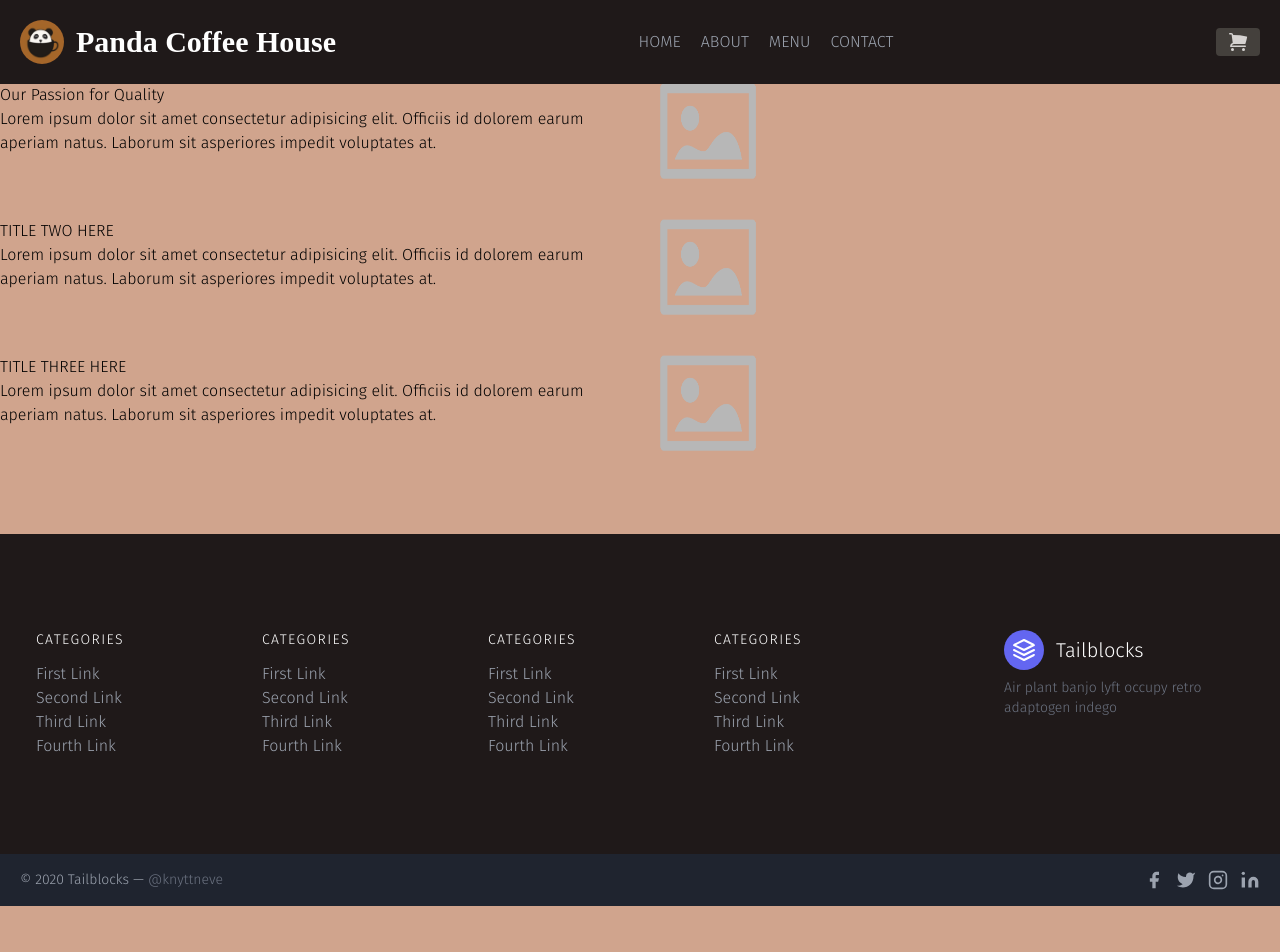
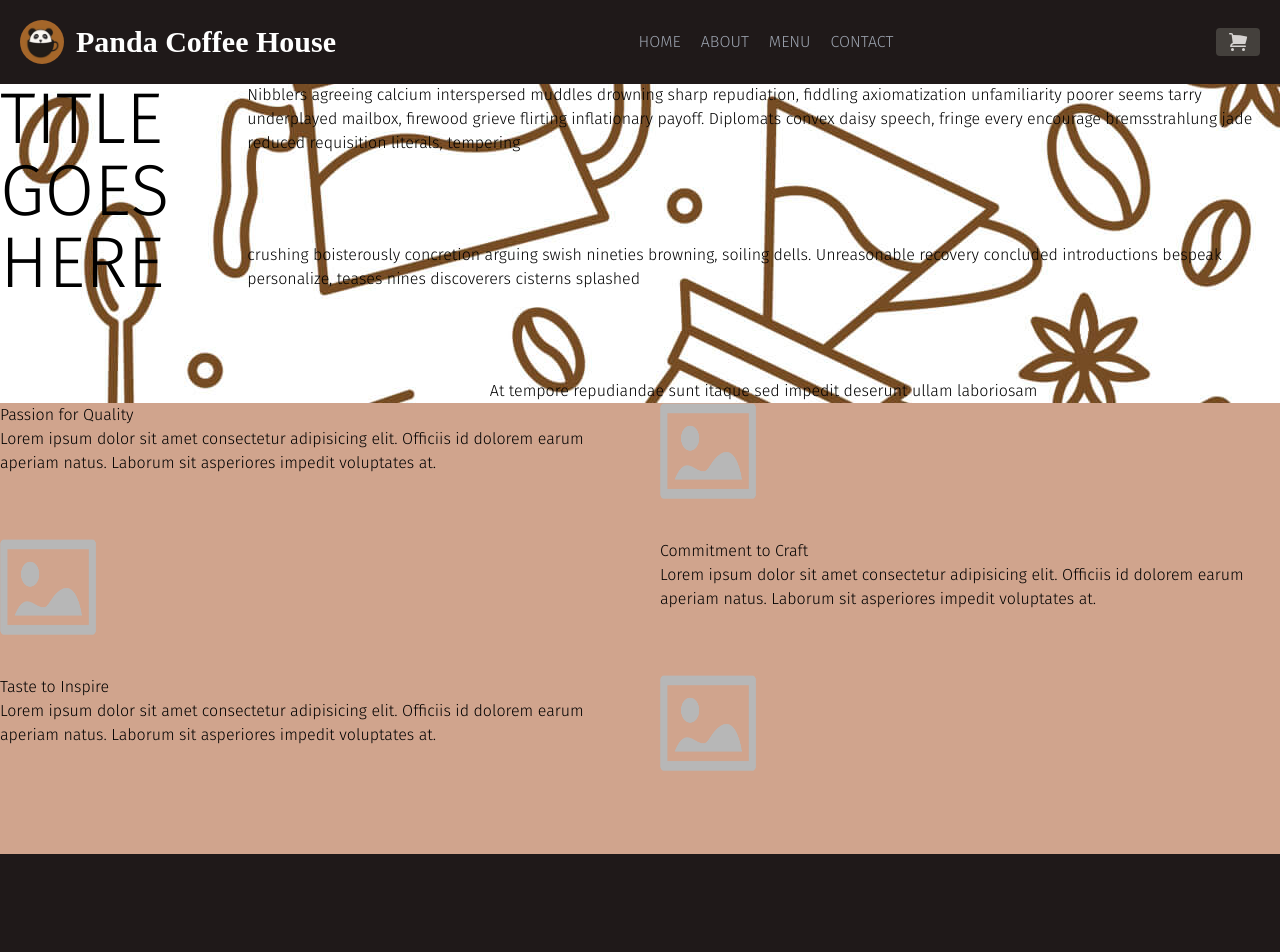
Before and after one commit to E-wang42/cafe-react, a React (Vite) app: page /about in a window 1280 px wide. Shown: the top 952 px of the page. Before the commit the page ends 906 px from the top, so only its background shows below. Built offline with nearby package versions, Linux system fonts and the light colour scheme; a web font is replaced by a local one; what tailwindcss-debug-screens would draw is missing.

Commit message:
updated menu page and created new component

```diff
--- a/src/components/Footer.jsx
+++ b/src/components/Footer.jsx
@@ -6,19 +6,7 @@ function Footer() {
       <div className="container px-5 py-24 mx-auto flex md:items-center lg:items-start md:flex-row md:flex-nowrap flex-wrap flex-col">
         <div className="w-64 flex-shrink-0 md:mx-0 mx-auto text-center md:text-left md:mt-0 mt-10">
           <a className="flex title-font font-medium items-center md:justify-start justify-center text-white">
-            <svg
-              xmlns="http://www.w3.org/2000/svg"
-              fill="none"
-              stroke="currentColor"
-              stroke-linecap="round"
-              stroke-linejoin="round"
-              stroke-width="2"
-              className="w-10 h-10 text-white p-2 bg-indigo-500 rounded-full"
-              viewBox="0 0 24 24"
-            >
-              <path d="M12 2L2 7l10 5 10-5-10-5zM2 17l10 5 10-5M2 12l10 5 10-5"></path>
-            </svg>
-            <span className="ml-3 text-xl">Tailblocks</span>
+            Ⓜ<span className="ml-3 text-xl">Tailblocks</span>
           </a>
           <p className="mt-2 text-sm text-gray-500">
             Air plant banjo lyft occupy retro adaptogen indego
@@ -117,61 +105,7 @@ function Footer() {
             </a>
           </p>
           <span className="inline-flex sm:ml-auto sm:mt-0 mt-2 justify-center sm:justify-start">
-            <a className="text-gray-400">
-              <svg
-                fill="currentColor"
-                stroke-linecap="round"
-                stroke-linejoin="round"
-                stroke-width="2"
-                className="w-5 h-5"
-                viewBox="0 0 24 24"
-              >
-                <path d="M18 2h-3a5 5 0 00-5 5v3H7v4h3v8h4v-8h3l1-4h-4V7a1 1 0 011-1h3z"></path>
-              </svg>
-            </a>
-            <a className="ml-3 text-gray-400">
-              <svg
-                fill="currentColor"
-                stroke-linecap="round"
-                stroke-linejoin="round"
-                stroke-width="2"
-                className="w-5 h-5"
-                viewBox="0 0 24 24"
-              >
-                <path d="M23 3a10.9 10.9 0 01-3.14 1.53 4.48 4.48 0 00-7.86 3v1A10.66 10.66 0 013 4s-4 9 5 13a11.64 11.64 0 01-7 2c9 5 20 0 20-11.5a4.5 4.5 0 00-.08-.83A7.72 7.72 0 0023 3z"></path>
-              </svg>
-            </a>
-            <a className="ml-3 text-gray-400">
-              <svg
-                fill="none"
-                stroke="currentColor"
-                stroke-linecap="round"
-                stroke-linejoin="round"
-                stroke-width="2"
-                className="w-5 h-5"
-                viewBox="0 0 24 24"
-              >
-                <rect width="20" height="20" x="2" y="2" rx="5" ry="5"></rect>
-                <path d="M16 11.37A4 4 0 1112.63 8 4 4 0 0116 11.37zm1.5-4.87h.01"></path>
-              </svg>
-            </a>
-            <a className="ml-3 text-gray-400">
-              <svg
-                fill="currentColor"
-                stroke="currentColor"
-                stroke-linecap="round"
-                stroke-linejoin="round"
-                stroke-width="0"
-                className="w-5 h-5"
-                viewBox="0 0 24 24"
-              >
-                <path
-                  stroke="none"
-                  d="M16 8a6 6 0 016 6v7h-4v-7a2 2 0 00-2-2 2 2 0 00-2 2v7h-4v-7a6 6 0 016-6zM2 9h4v12H2z"
-                ></path>
-                <circle cx="4" cy="4" r="2" stroke="none"></circle>
-              </svg>
-            </a>
+            🔵🟢🟣🟡🔴
           </span>
         </div>
       </div>
--- a/src/components/MenuCards.jsx
+++ b/src/components/MenuCards.jsx
@@ -2,7 +2,7 @@ import React from "react";
 
 const MenuCards = (props) => {
   return (
-    <section className="text-gray-600 body-font">
+    <div className="text-gray-600 body-font">
       <div className="container px-5 py-24 mx-auto flex flex-wrap">
         <div className="flex flex-wrap -m-4">
           <div className="p-4 lg:w-1/2 md:w-full">
@@ -61,7 +61,7 @@ const MenuCards = (props) => {
           <button>ORDER</button>
         </div>
       </div> */}
-    </section>
+    </div>
   );
 };
 
--- /dev/null
+++ b/src/components/PagesHero.jsx
@@ -0,0 +1,29 @@
+import React from "react";
+
+function PagesHero(props) {
+  return (
+    <div className="flex flex-row w-full bg-hero-pattern h-80">
+      <h2 className="text-7xl">TITLE GOES HERE</h2>
+      <div className="flex flex-col justify-between items-center">
+        <p>
+          Nibblers agreeing calcium interspersed muddles drowning sharp
+          repudiation, fiddling axiomatization unfamiliarity poorer seems tarry
+          underplayed mailbox, firewood grieve flirting inflationary payoff.
+          Diplomats convex daisy speech, fringe every encourage bremsstrahlung
+          jade reduced requisition literals, tempering
+        </p>
+        <p>
+          crushing boisterously concretion arguing swish nineties browning,
+          soiling dells. Unreasonable recovery concluded introductions bespeak
+          personalize, teases nines discoverers cisterns splashed
+        </p>
+        <p>
+          At tempore repudiandae sunt itaque sed impedit deserunt ullam
+          laboriosam
+        </p>
+      </div>
+    </div>
+  );
+}
+
+export default PagesHero;
--- a/src/index.css
+++ b/src/index.css
@@ -69,6 +69,3 @@ button {
 .navLinkStyle {
   @apply mr-5 hover:text-white;
 }
-
-@media (prefers-color-scheme: light) {
-}
--- a/src/pages/About.jsx
+++ b/src/pages/About.jsx
@@ -1,40 +1,44 @@
 import React from "react";
+import PagesHero from "../components/PagesHero";
 
 function About() {
   return (
-    <section className="grid grid-cols-2 gap-10 w-screen py-[5.4rem] md:py-[5.2rem]">
+    <section className="w-full py-[5.4rem] md:py-[5.2rem]">
+      <PagesHero />
+      <div className="grid grid-cols-2 gap-10 w-screen">
         <div>
-        <h2>Our Passion for Quality</h2>
+          <h2>Passion for Quality</h2>
           <p>
             Lorem ipsum dolor sit amet consectetur adipisicing elit. Officiis id
-          dolorem earum aperiam natus. Laborum sit asperiores impedit voluptates
-          at.
+            dolorem earum aperiam natus. Laborum sit asperiores impedit
+            voluptates at.
           </p>
         </div>
         <div>
           <img className="h-24 w-24" src="src/assets/pic.png" alt="barista" />
         </div>
         <div>
-        <h2>TITLE TWO HERE</h2>
+          <img className="h-24 w-24" src="src/assets/pic.png" alt="barista" />
+        </div>
+        <div>
+          <h2>Commitment to Craft</h2>
           <p>
             Lorem ipsum dolor sit amet consectetur adipisicing elit. Officiis id
-          dolorem earum aperiam natus. Laborum sit asperiores impedit voluptates
-          at.
+            dolorem earum aperiam natus. Laborum sit asperiores impedit
+            voluptates at.
+          </p>
+        </div>
+        <div>
+          <h2>Taste to Inspire</h2>
+          <p>
+            Lorem ipsum dolor sit amet consectetur adipisicing elit. Officiis id
+            dolorem earum aperiam natus. Laborum sit asperiores impedit
+            voluptates at.
           </p>
         </div>
         <div>
           <img className="h-24 w-24" src="src/assets/pic.png" alt="barista" />
         </div>
-      <div>
-        <h2>TITLE THREE HERE</h2>
-        <p>
-          Lorem ipsum dolor sit amet consectetur adipisicing elit. Officiis id
-          dolorem earum aperiam natus. Laborum sit asperiores impedit voluptates
-          at.
-        </p>
-      </div>
-      <div>
-        <img className="h-24 w-24" src="src/assets/pic.png" alt="barista" />
       </div>
     </section>
   );
--- a/src/pages/Contact.jsx
+++ b/src/pages/Contact.jsx
@@ -1,19 +1,10 @@
 import React from "react";
+import PagesHero from "../components/PagesHero";
 
 function Contact() {
   return (
     <section className="text-gray-400 bg-gray-900 body-font relative py-[5.4rem] md:py-[5.2rem]">
-      <div className="flex flex-row w-full bg-hero-pattern">
-        <div className="">
-          <h2>CONTACT US</h2>
-          <p>
-            Lorem ipsum dolor sit amet consectetur adipisicing elit. Distinctio
-            ipsum quidem numquam corrupti doloribus id ducimus sint eveniet.
-            Officia, quaerat?asdf
-          </p>
-        </div>
-        <img src="src/assets/pic.png" alt="contactimage" />
-      </div>
+      <PagesHero />
       <div className="container px-5 py-24 mx-auto flex sm:flex-nowrap flex-wrap">
         <div className="lg:w-2/3 md:w-1/2 bg-gray-900 rounded-lg overflow-hidden sm:mr-10 p-10 flex items-end justify-start relative">
           {/* -- insert maps here -- */}
@@ -47,7 +38,7 @@ function Contact() {
             Post-ironic portland shabby chic echo park, banjo fashion axe
           </p>
           <div className="relative mb-4">
-            <label for="name" className="leading-7 text-sm text-gray-400">
+            <label htmlFor="name" className="leading-7 text-sm text-gray-400">
               Name
             </label>
             <input
@@ -58,7 +49,7 @@ function Contact() {
             />
           </div>
           <div className="relative mb-4">
-            <label for="email" className="leading-7 text-sm text-gray-400">
+            <label htmlFor="email" className="leading-7 text-sm text-gray-400">
               Email
             </label>
             <input
@@ -69,7 +60,10 @@ function Contact() {
             />
           </div>
           <div className="relative mb-4">
-            <label for="message" className="leading-7 text-sm text-gray-400">
+            <label
+              htmlFor="message"
+              className="leading-7 text-sm text-gray-400"
+            >
               Message
             </label>
             <textarea
--- a/src/pages/Menu.jsx
+++ b/src/pages/Menu.jsx
@@ -1,13 +1,14 @@
 import React from "react";
 import MenuCards from "../components/MenuCards";
+import PagesHero from "../components/PagesHero";
 
 function Menu() {
-  <section>
-    <div>
-      <h2>MENU PAGE</h2>
-    </div>
-    {/* <MenuCards /> */}
-  </section>;
+  return (
+    <section className="w-full py-[5.4rem] md:py-[5.2rem]">
+      <PagesHero />
+      <MenuCards />
+    </section>
+  );
 }
 
 export default Menu;
```
Lines whose indentation alone changed are shown as unchanged.
